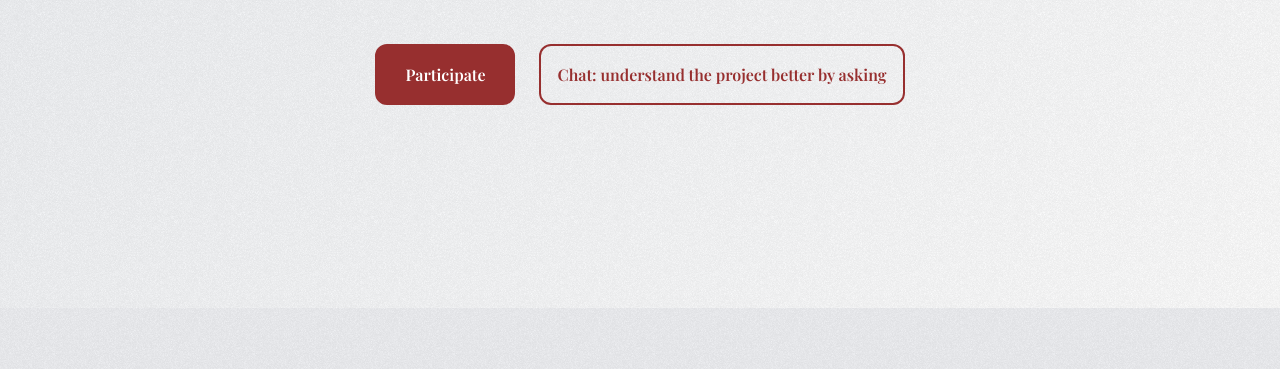
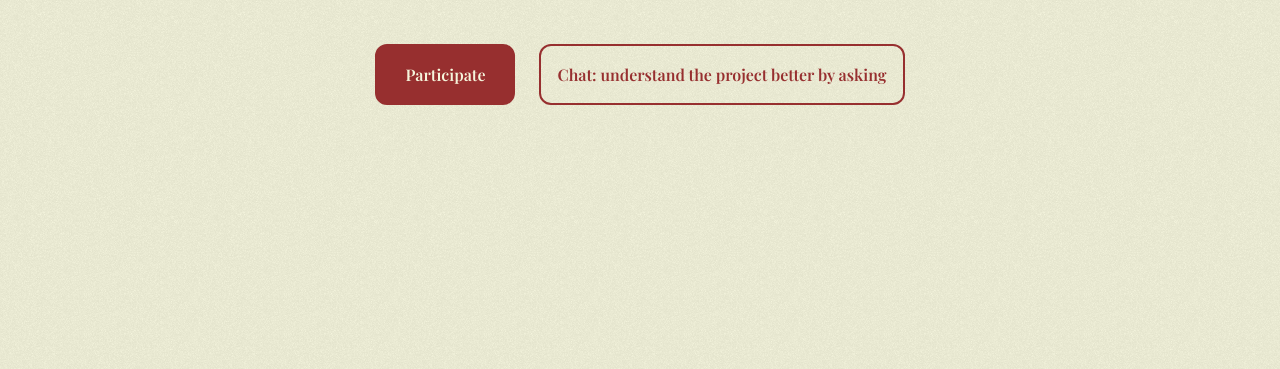
Before and after one commit to DiegoZaluski/LaPlace_web, a website: page docs/index.html in a window 1280 px wide. Shown: the part 396-765 px from the top of the page. Drawn offline with nearby package versions, Linux system fonts and the light colour scheme; a web font is replaced by a local one.

Commit message:
change in bg: from light mode

```diff
--- a/docs/styles.css
+++ b/docs/styles.css
@@ -39,11 +39,11 @@
 
 /* Light mode */
 [data-theme="light"] {
-    --bg-primary: #ffffff;
-    --bg-secondary: #f0f2f5;
-    --bg-tertiary: #e4e6ea;
-    --bg-card: #ffffff;
-    --bg-input: #ffffff;
+    --bg-primary: #F5F5DC;
+    --bg-secondary: #F5F5DC;
+    --bg-tertiary: #F5F5DC;
+    --bg-card: #F5F5DC;
+    --bg-input: #F5F5DC;
     --text-color-primary: #1c1e21;
     --text-color-secondary: #65676b;
 
```
Also changed, not shown: .github/workflows/code-validation.yml.
